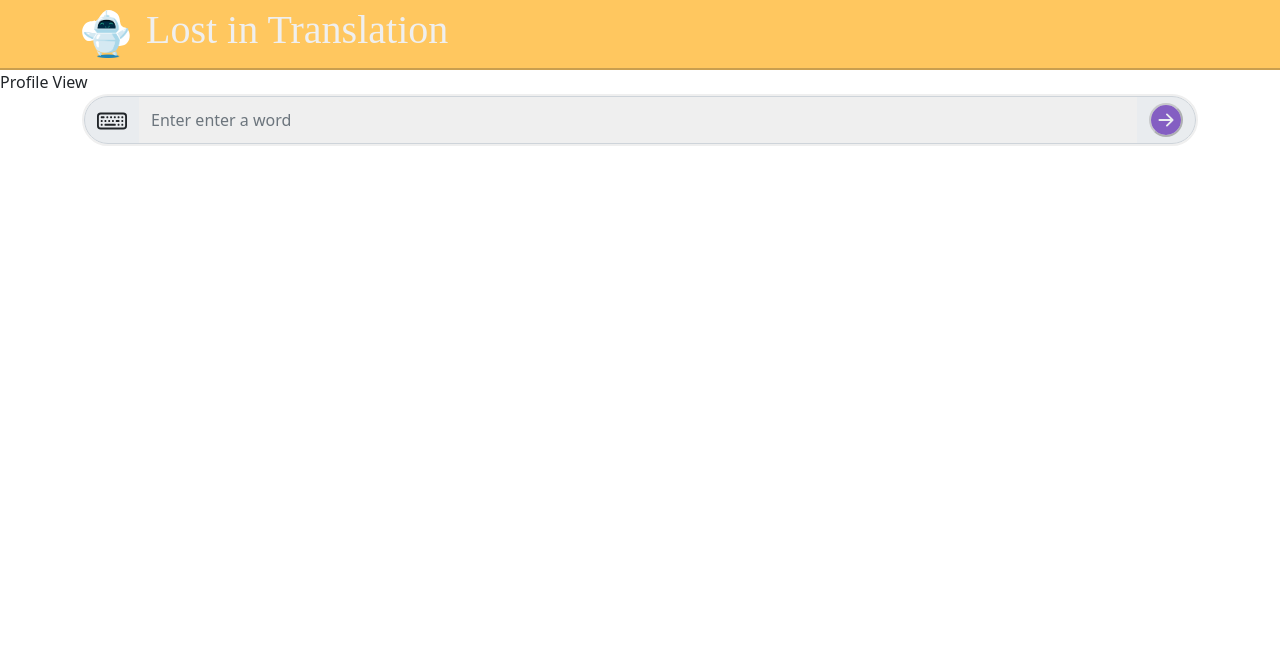
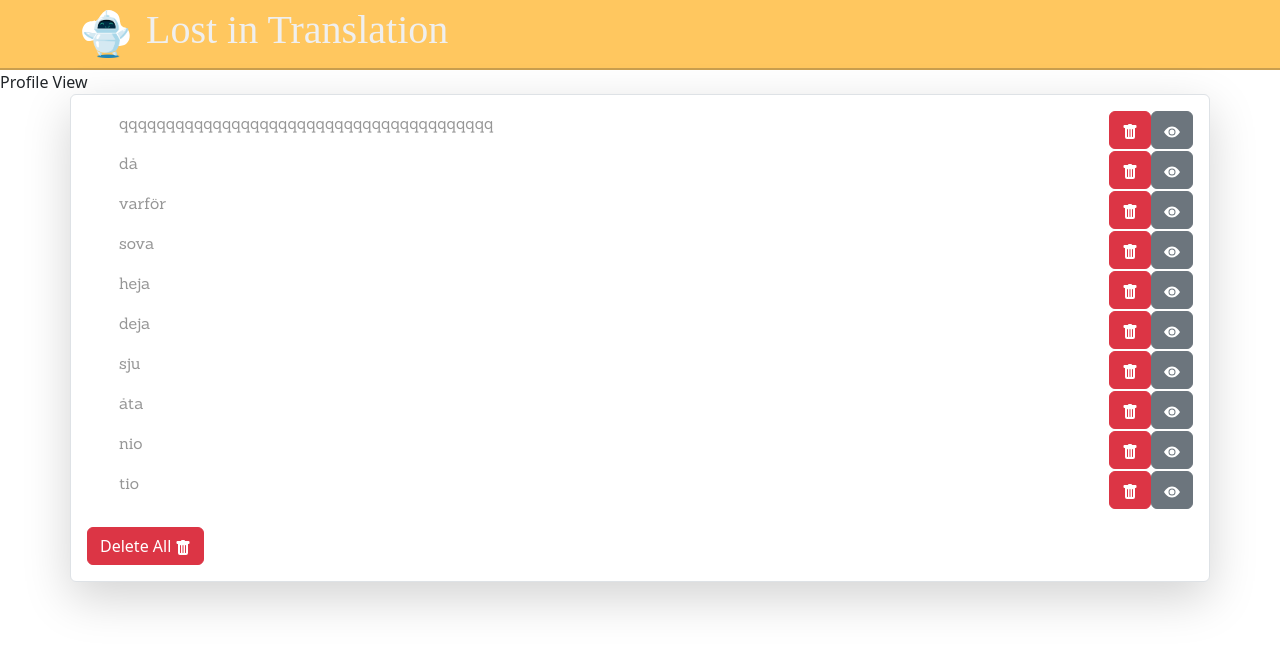
Before and after one commit to Lazkin-maker/React_Lost-in-Translation, a React (Create React App) app: page /profile in a window 1280 px wide. Shown: the top 650 px of the page. Built offline with nearby package versions, Linux system fonts and the light colour scheme; no server answers; a web font is replaced by a local one.

Commit message:
functions for history translation

```diff
--- a/src/components/TranslationHistory.jsx
+++ b/src/components/TranslationHistory.jsx
@@ -0,0 +1,66 @@
+import { useState } from "react"
+import { Col, Container, Row } from "react-bootstrap"
+
+const TranslationHistory = () => {
+
+    let [items, setItems] = useState(['qqqqqqqqqqqqqqqqqqqqqqqqqqqqqqqqqqqqqqqq', 'då', 'varför', 'sova', 'heja', 'deja', 'sju', 'åta', 'nio', 'tio']);
+
+    const deleteAll = () => {
+        if (window.confirm("Are you sure you want to delete all translations?")) {
+            setItems([]);
+        }
+    }
+
+    const deleteItem = (index) => {
+        console.log(index)
+        if (window.confirm("Are you sure you want to delete translation?")) {
+            // TODO or remove not workin proporly
+            let newItem = [...items];
+            newItem.splice(index, 1)
+            setItems([newItem])
+        }
+    }
+
+    const viewTranslation = (index) => {
+        console.log(index)
+
+    }
+
+
+    return (
+        <Container>
+            <Row >
+                <Col className="justify-content-md-center border shadow-lg p-3 mb-5 bg-body rounded">
+                    <ul>
+                        {items.map((item, index) => (
+                            <li key={index} className="d-flex justify-content-between align-items-start">
+                                <p style={{}}>{item}</p>
+                                <div>
+                                    <button className="btn btn-danger" onClick={() => deleteItem(index)}>
+                                        <svg xmlns="http://www.w3.org/2000/svg" width="16" height="16" fill="currentColor" className="bi bi-trash-fill" viewBox="0 0 16 16">
+                                            <path d="M2.5 1a1 1 0 0 0-1 1v1a1 1 0 0 0 1 1H3v9a2 2 0 0 0 2 2h6a2 2 0 0 0 2-2V4h.5a1 1 0 0 0 1-1V2a1 1 0 0 0-1-1H10a1 1 0 0 0-1-1H7a1 1 0 0 0-1 1H2.5zm3 4a.5.5 0 0 1 .5.5v7a.5.5 0 0 1-1 0v-7a.5.5 0 0 1 .5-.5zM8 5a.5.5 0 0 1 .5.5v7a.5.5 0 0 1-1 0v-7A.5.5 0 0 1 8 5zm3 .5v7a.5.5 0 0 1-1 0v-7a.5.5 0 0 1 1 0z" />
+                                        </svg>
+                                    </button>
+                                    <button className="btn btn-secondary" onClick={() => viewTranslation(index)}>
+                                        <svg xmlns="http://www.w3.org/2000/svg" width="16" height="16" fill="currentColor" className="bi bi-eye-fill" viewBox="0 0 16 16">
+                                            <path d="M10.5 8a2.5 2.5 0 1 1-5 0 2.5 2.5 0 0 1 5 0z" />
+                                            <path d="M0 8s3-5.5 8-5.5S16 8 16 8s-3 5.5-8 5.5S0 8 0 8zm8 3.5a3.5 3.5 0 1 0 0-7 3.5 3.5 0 0 0 0 7z" />
+                                        </svg>
+                                    </button>
+                                </div>
+                            </li>
+                        ))}
+                    </ul>
+                <button className="btn btn-danger" onClick={deleteAll}>
+                    <span> Delete All </span>
+                    <svg xmlns="http://www.w3.org/2000/svg" width="16" height="16" fill="currentColor" className="bi bi-trash-fill" viewBox="0 0 16 16">
+                        <path d="M2.5 1a1 1 0 0 0-1 1v1a1 1 0 0 0 1 1H3v9a2 2 0 0 0 2 2h6a2 2 0 0 0 2-2V4h.5a1 1 0 0 0 1-1V2a1 1 0 0 0-1-1H10a1 1 0 0 0-1-1H7a1 1 0 0 0-1 1H2.5zm3 4a.5.5 0 0 1 .5.5v7a.5.5 0 0 1-1 0v-7a.5.5 0 0 1 .5-.5zM8 5a.5.5 0 0 1 .5.5v7a.5.5 0 0 1-1 0v-7A.5.5 0 0 1 8 5zm3 .5v7a.5.5 0 0 1-1 0v-7a.5.5 0 0 1 1 0z" />
+                    </svg>
+                </button>
+                </Col>
+            </Row>
+        </Container>
+    )
+}
+
+export default TranslationHistory;
--- a/src/view/ProfileView.jsx
+++ b/src/view/ProfileView.jsx
@@ -1,5 +1,6 @@
 import FetchData from "../api/FetchData";
 import InputComponent from "../components/InputComponent";
+import TranslationHistory from "../components/TranslationHistory";
 
 const ProfileView = () => {
     const handleSubmit = (e, value) => {
@@ -10,13 +11,7 @@ const ProfileView = () => {
     return (
         <div>
             Profile View
-            <InputComponent
-                handleSubmit={handleSubmit}
-                ariaLabel={'Enter a word'}
-                placeholder={'Enter enter a word'}
-                inputBorder={'#EFEFEF'}
-            />
-            <FetchData username={'sda'} />
+             <TranslationHistory/>
         </div>
     )
 }
```
